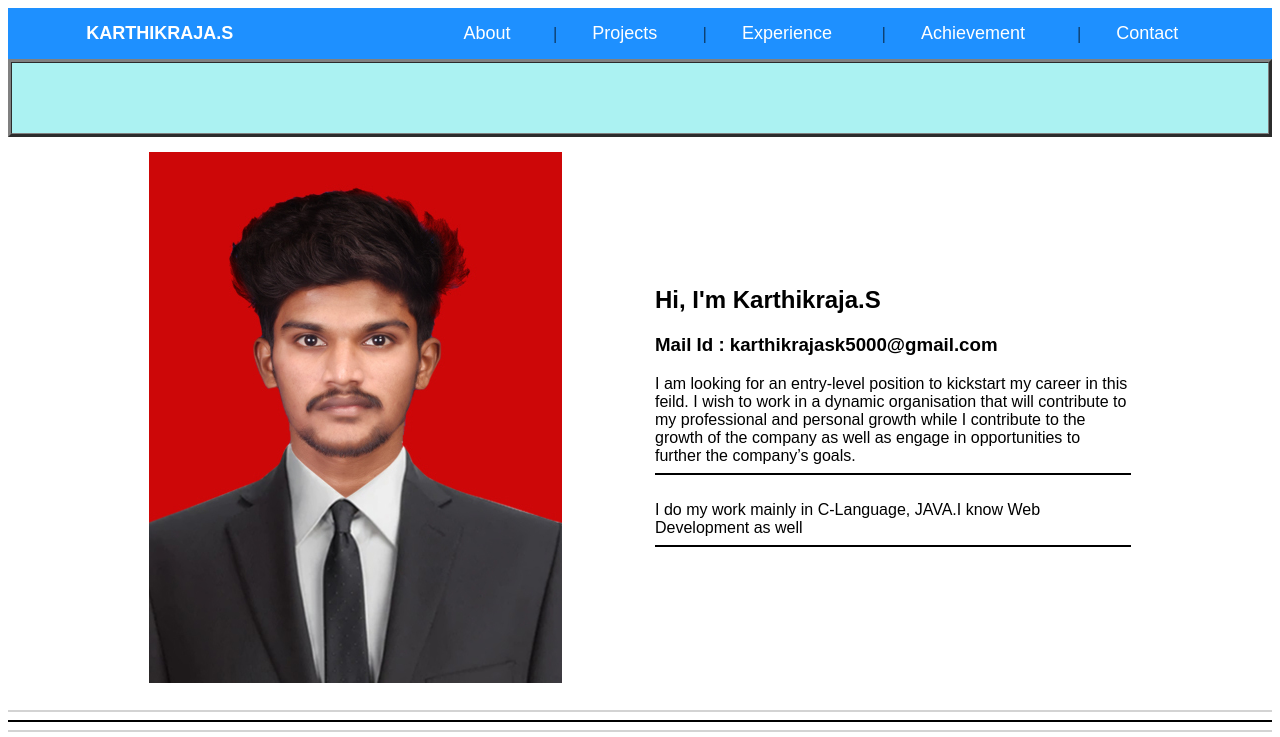
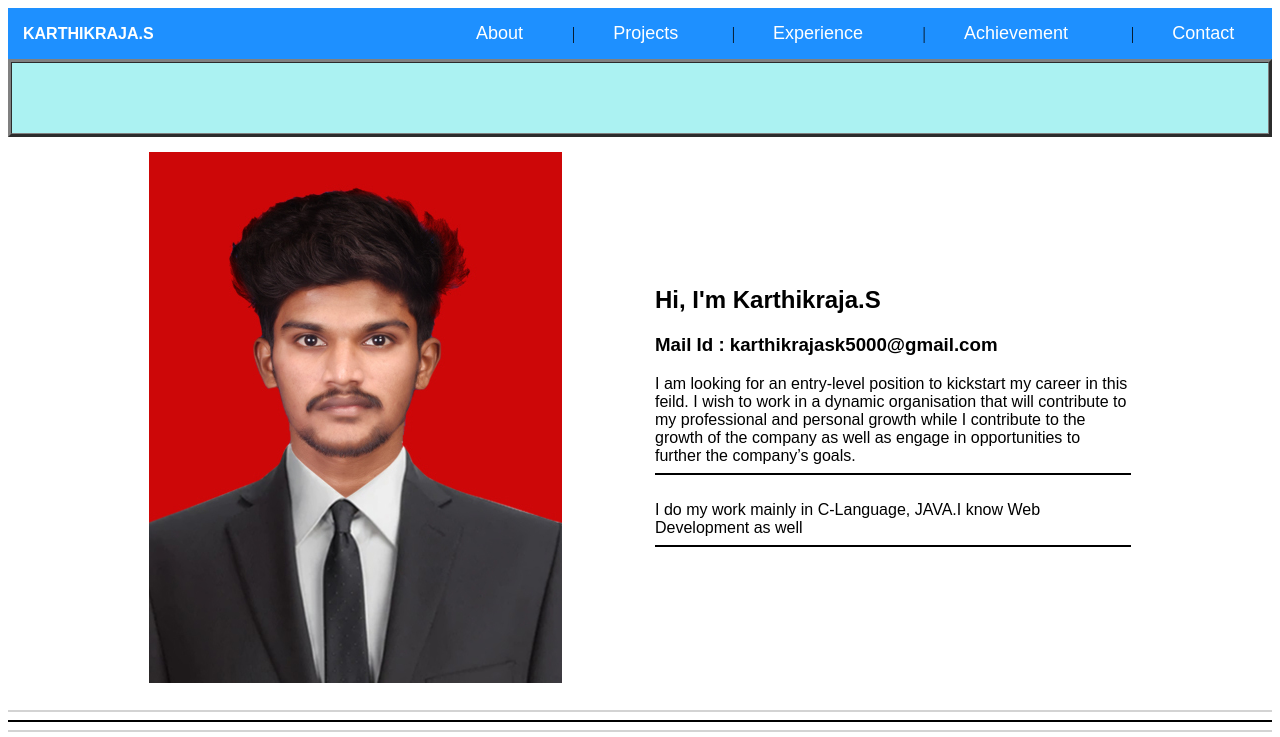
Before and after one commit to Karthikraja-SK/Karthikraja.S-Portfolio, a plain HTML site: page index.html in a window 1280 px wide. Shown: the top 737 px of the page. Drawn offline with Linux system fonts and the light colour scheme.

Commit message:
index.html

```diff
--- a/index.html
+++ b/index.html
@@ -47,17 +47,17 @@
             border="0"
             cellpadding="15"
             cellspacing="0"
-            width="90%"
+            width="100%"
             align="center"
           >
             <tr>
               <td>
-                <font face="Arial" size="4" color="White">
+                <font face="Arial" size="3" color="White">
                   <b>KARTHIKRAJA.S</b>
                 </font>
               </td>
 
-              <td width="15%"></td>
+              <td width="20%"></td>
 
               <td>
                 <a href="#about" style="text-decoration: none">
@@ -462,7 +462,7 @@
                       <button type="Submit">
                         <font face="Verdana" size="4" color="black">
                           <b>Submit</b>
-                          <a href="mailto:karthikrajask5000@gmail.com"></a>
+                          <a href="mailto:karthikrajask5000@gmail.com">
                             ➲
                         </a>
                         </font>
```
